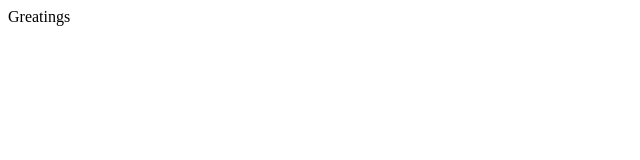
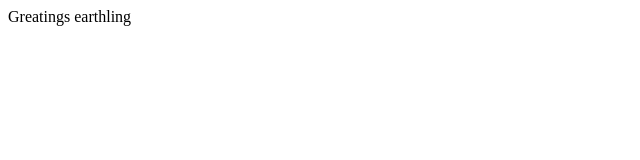
Before and after one commit to kkh9000/kkh9000.github.io, a plain HTML site: page index.html in a window 1280 px wide. Shown: the full height of the page, 0-640 px from the left. Drawn offline with Linux system fonts and the light colour scheme.

Commit message:
Update index.html

```diff
--- a/index.html
+++ b/index.html
@@ -3,6 +3,6 @@
 <title>My page on GitHub</title>
 </head>
 <body>
-<p>Greatings</p>
+<p>Greatings earthling</p>
 </body>
 </html>
```
